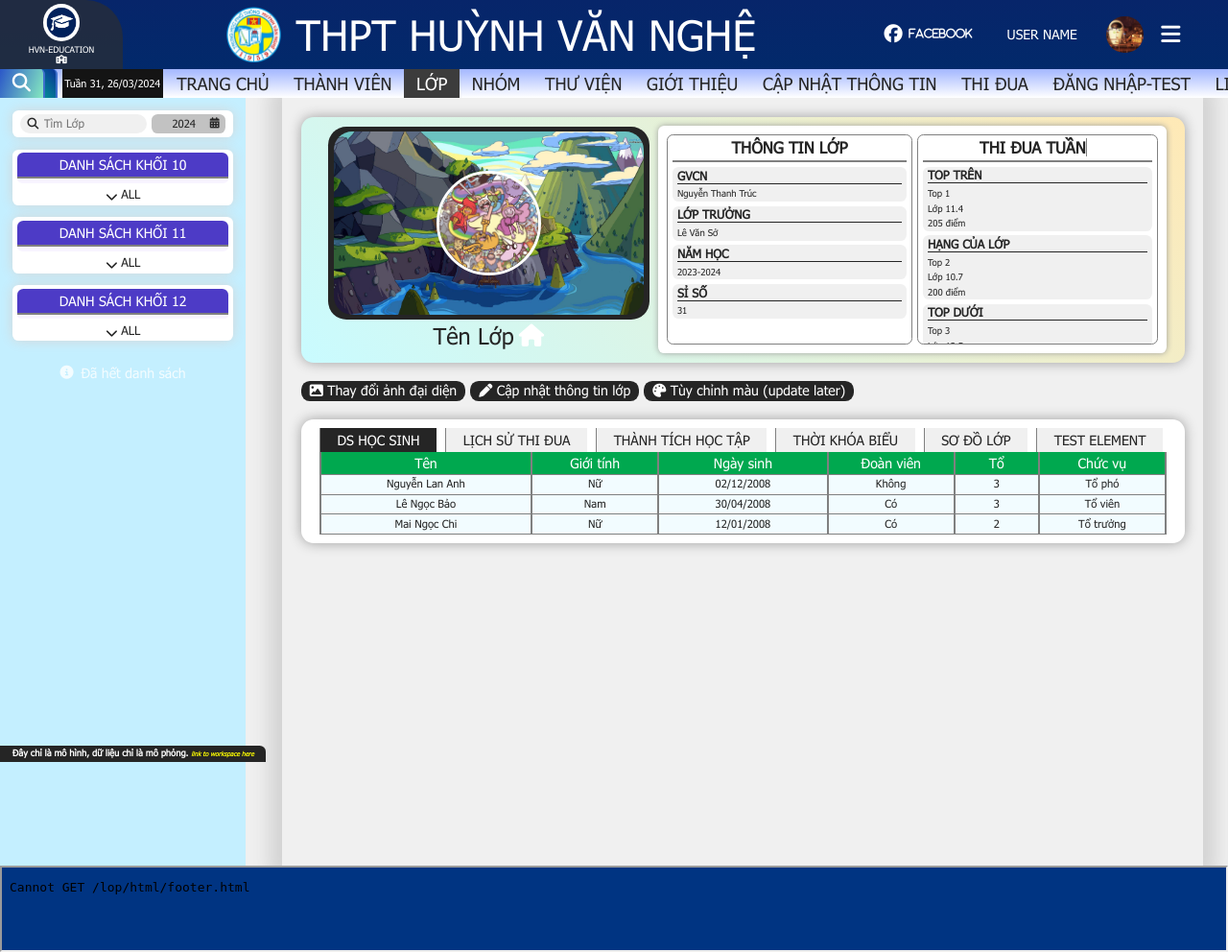
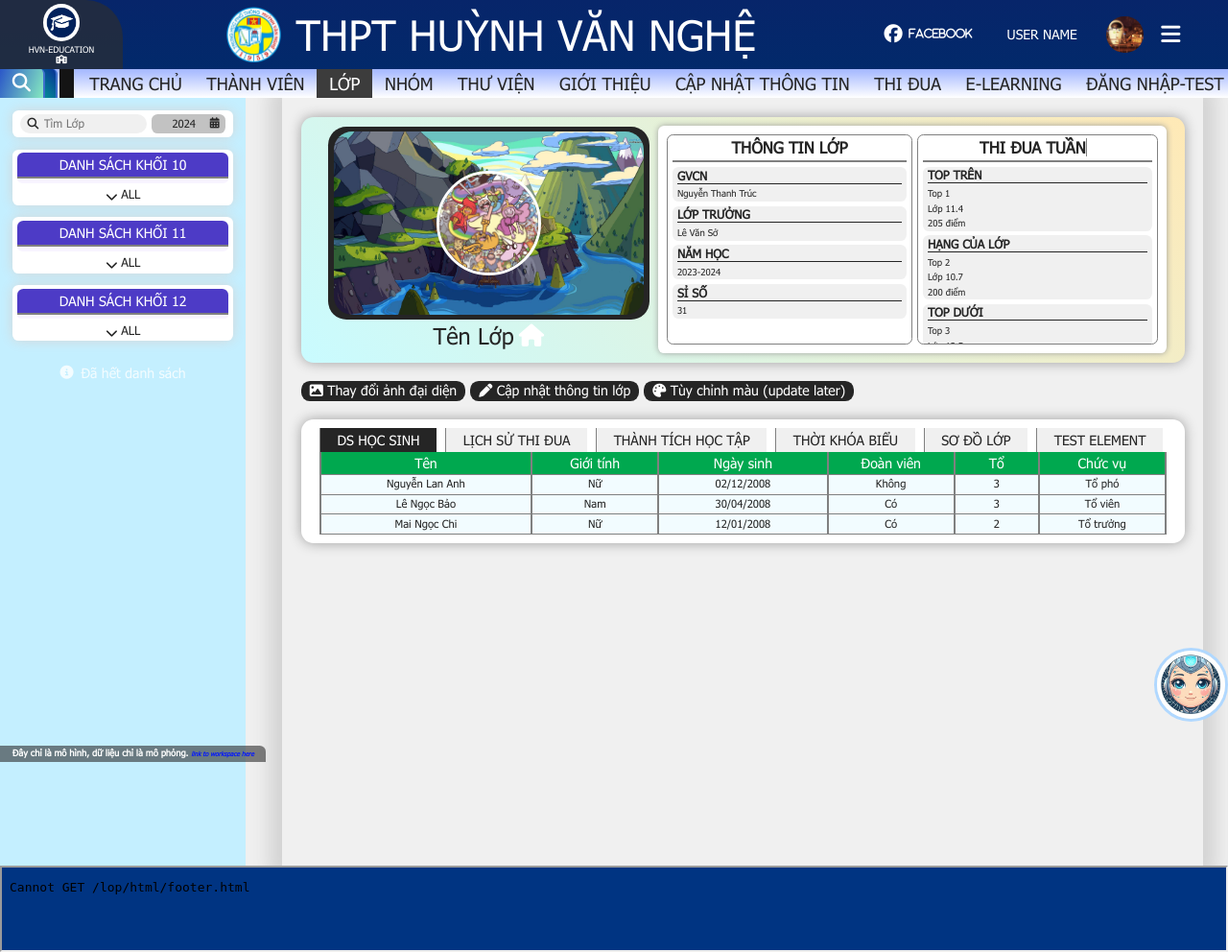
Before and after one commit to NMT03/web, a Node server app: page /lop/ in a window 1280 px wide. Shown: the whole page at 96% size. Run offline with Node 20, Linux system fonts and the light colour scheme; some libraries are stand-ins or nearby versions; some web fonts are replaced.

Commit message:
big-update

```diff
--- a/src/resources/views/layouts/using.handlebars
+++ b/src/resources/views/layouts/using.handlebars
@@ -14,6 +14,8 @@
 </head>
 
 <body>
+  <!-- KHỞI TẠO HEADER -->
+  <link rel="stylesheet" href="css/header.css">
   <div class="header grid" id="webHeader">
     <!-- KHUNG HEADER -->
     <div class="header__grid">
@@ -89,39 +99,56 @@
         <div class="header-nav__search-block" id="search--block">
           <div class="header-nav__search-block__button" id="search--button">
             <button class="fa-solid fa-magnifying-glass header-nav__search-block__button--icon"
-              onclick="set_search_bar()"></button>
+              onclick=set_search_bar()></button>
           </div>
           <div class="header-nav__search-block__bar" id="search--bar">
-            <input type="text" />
+            <input type="text">
           </div>
         </div>
         <!-- THANH ĐIỀU HƯỚNG -->
         <div class="header-nav__menu">
           <div id="header__clock"><span id="week-number"></span><span id="current-date"></span></div>
-          <script>createDate()</script>
-          <a href="trang_chu" class="header-nav__menu--element navbutton" id="page0">TRANG CHỦ</a>
-          <a href="thanh_vien" class="header-nav__menu--element navbutton" id="page1">THÀNH VIÊN</a>
-          <a href="lop" class="header-nav__menu--element navbutton" id="page2">LỚP</a>
-          <a href="nhom" class="header-nav__menu--element navbutton" id="page3">NHÓM</a>
-          <a href="thu_vien" class="header-nav__menu--element navbutton" id="page4">THƯ VIỆN</a>
-          <a href="gioi_thieu" class="header-nav__menu--element navbutton" id="page5">GIỚI THIỆU</a>
-          <a href="cap_nhat" class="header-nav__menu--element navbutton" id="page6" target="_blank">CẬP NHẬT THÔNG
+          <a href="index.html" class="header-nav__menu--element navbutton" id="page0">TRANG CHỦ</a>
+          <a href="thanh_vien.html" class="header-nav__menu--element navbutton" id="page1">THÀNH VIÊN</a>
+          <a href="lop.html" class="header-nav__menu--element navbutton" id="page2">LỚP</a>
+          <a href="nhom.html" class="header-nav__menu--element navbutton" id="page3">NHÓM</a>
+          <a href="thu_vien.html" class="header-nav__menu--element navbutton" id="page4">THƯ VIỆN</a>
+          <a href="gioi_thieu.html" class="header-nav__menu--element navbutton" id="page5">GIỚI THIỆU</a>
+          <a href="cap_nhat.html" class="header-nav__menu--element navbutton" id="page6" target="_blank">CẬP NHẬT THÔNG
             TIN</a>
-          <a href="thi_dua" class="header-nav__menu--element navbutton" id="page7">THI ĐUA</a>
-          <a href="login" class="header-nav__menu--element navbutton">ĐĂNG NHẬP-TEST</a>
+          <a href="thi_dua.html" class="header-nav__menu--element navbutton" id="page7">THI ĐUA</a>
+          <a href="elearning.html" class="header-nav__menu--element navbutton" id="page8">E-LEARNING</a>
+          <a href="login.html" class="header-nav__menu--element navbutton">ĐĂNG NHẬP-TEST</a>
           <a target="_blank"
             href="https://stealth-leo-c2e.notion.site/M-T-S-N-PH-M-D-N-SCHOOL-WEB-532aa687a4ca4a7fb94f0f37424c9085?pvs=4"
             class="header-nav__menu--element navbutton">LINK MÔ TẢ SẢN PHẨM</a>
+          <a href="login.html" class="header-nav__menu--element navbutton" style="color: gray">TEST ELEMENT</a>
+          <a href="login.html" class="header-nav__menu--element navbutton" style="color: gray">TEST ELEMENT</a>
+          <a href="login.html" class="header-nav__menu--element navbutton" style="color: gray">TEST ELEMENT</a>
+          <a href="login.html" class="header-nav__menu--element navbutton" style="color: gray">TEST ELEMENT</a>
+          <a href="login.html" class="header-nav__menu--element navbutton" style="color: gray">TEST ELEMENT</a>
+          <a href="login.html" class="header-nav__menu--element navbutton" style="color: gray">TEST ELEMENT</a>
+          <a href="login.html" class="header-nav__menu--element navbutton" style="color: gray">TEST ELEMENT</a>
+          <a href="login.html" class="header-nav__menu--element navbutton" style="color: gray">TEST ELEMENT</a>
+          <a href="login.html" class="header-nav__menu--element navbutton" style="color: gray">TEST ELEMENT</a>
+          <a href="login.html" class="header-nav__menu--element navbutton" style="color: gray">TEST ELEMENT</a>
+          <a href="login.html" class="header-nav__menu--element navbutton" style="color: gray">TEST ELEMENT</a>
+          <a href="login.html" class="header-nav__menu--element navbutton" style="color: gray">TEST ELEMENT</a>
+          <a href="login.html" class="header-nav__menu--element navbutton" style="color: gray">TEST ELEMENT</a>
+          <a href="login.html" class="header-nav__menu--element navbutton" style="color: gray">TEST ELEMENT</a>
+          <a href="login.html" class="header-nav__menu--element navbutton" style="color: gray">TEST ELEMENT</a>
         </div>
       </div>
       <div class="paddingRight"></div>
     </div>
-    <h1 id="webNote" ;
-      style="position: fixed; left: 0; bottom: 0; background-color:rgb(37, 37, 37); z-index: 1; color: white; padding: 0.25% 1%; border-radius: 0 0.5vw 0 0;font-size: calc(var(--myfontsize)/3)">
-      Đây chỉ là mô hình, dữ liệu chỉ là mô phỏng. <a style="color:yellow;font-size:0.7em" target="_blank"
-        href="https://stealth-leo-c2e.notion.site/M-T-S-N-PH-M-D-N-SCHOOL-WEB-532aa687a4ca4a7fb94f0f37424c9085?pvs=4"><i>link
-          to workspace here</i></a></h1>
   </div>
+  <div id="chatWithAi" onclick="chatWithAi()">
+    <img src=pic/aiPic.jpg id="chatBotPicture">
+  </div>
+  <h1 id="webNote">Đây chỉ là mô hình, dữ liệu chỉ là mô phỏng. <a target="_blank"
+      href="https://stealth-leo-c2e.notion.site/M-T-S-N-PH-M-D-N-SCHOOL-WEB-532aa687a4ca4a7fb94f0f37424c9085?pvs=4"><i>link
+        to workspace here</i></a></h1>
+
 
   {{{body}}}
 
```
Also changed, not shown: other parts of src/resources/views/layouts/using.handlebars (+20 -12 lines), src/public/pic/aiPic.jpg (added).
